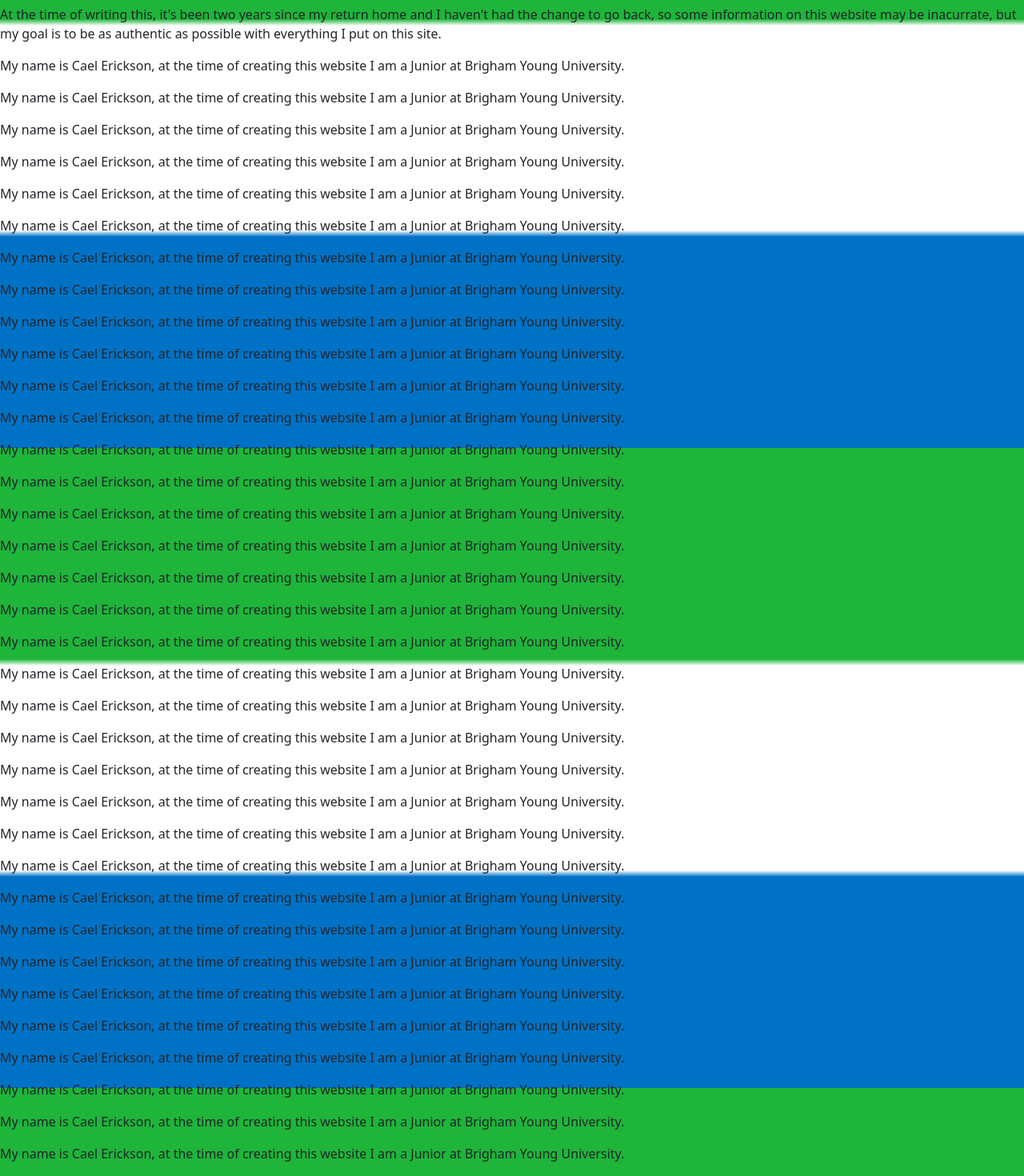
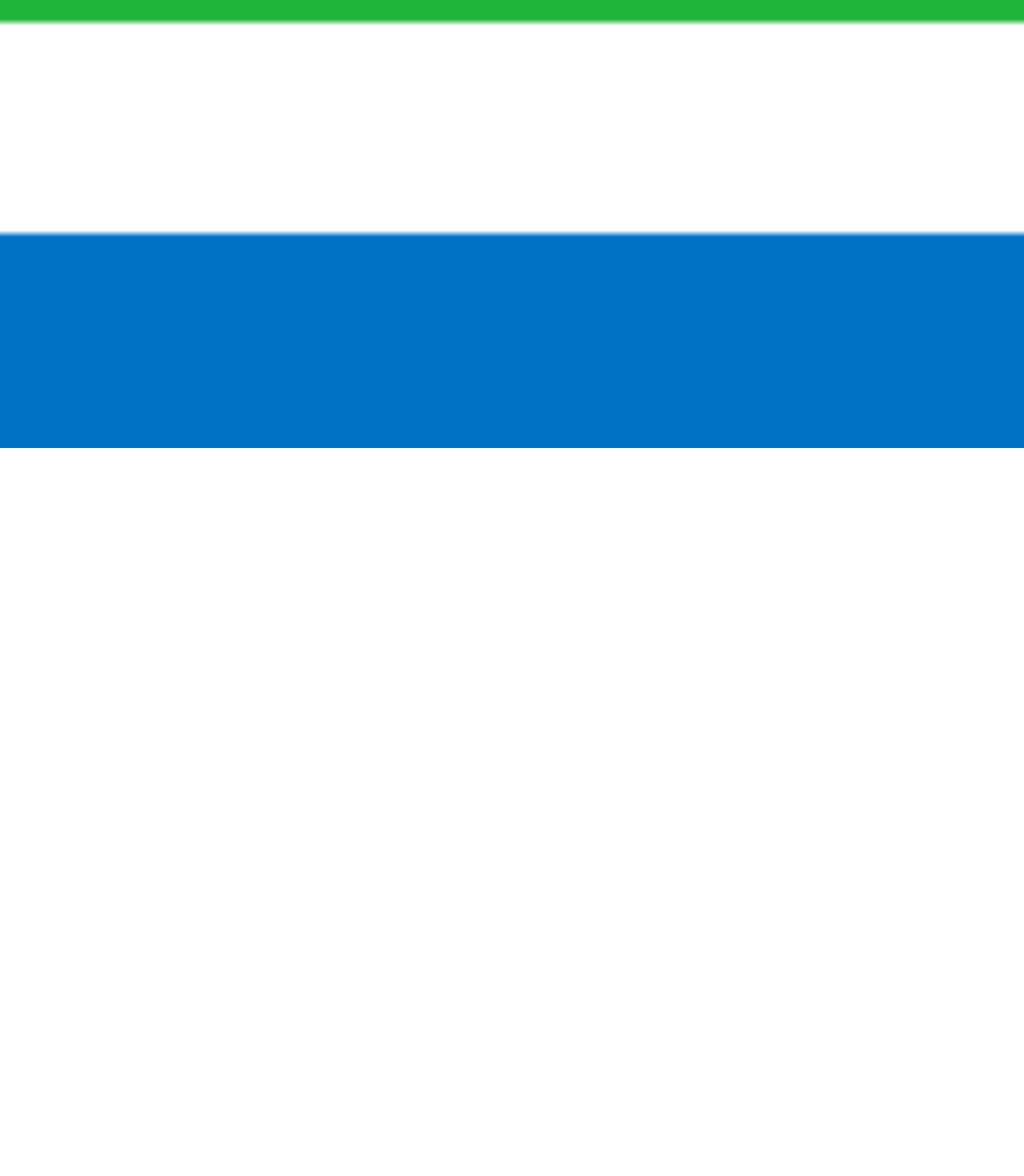
Before and after one commit to MrCael/salone_games, a React (Vite) app in the folder apps/website/: page /about in a window 1280 px wide. Shown: the part 240-1710 px from the top of the page at 80% size. After the commit the page ends 800 px from the top, so only its background shows below. Built offline with nearby package versions, Linux system fonts and the light colour scheme.

Commit message:
Created login page and boilerplate code for page to create user

```diff
--- a/apps/website/src/about/about.jsx
+++ b/apps/website/src/about/about.jsx
@@ -9,41 +9,6 @@
                 <p>I knew I wanted to make a website of my own and I remembered some games I played in Sierra Leone while serving as a missionary for the Church of Jesus Christ of Later-day Saints.</p>
                 <p>I figured that would be a great project for me to work on to improve my web development skills while working on a project that I'm passionate about.</p>
                 <p>At the time of writing this, it's been two years since my return home and I haven't had the change to go back, so some information on this website may be inacurrate, but my goal is to be as authentic as possible with everything I put on this site.</p>
-                <p>My name is Cael Erickson, at the time of creating this website I am a Junior at Brigham Young University.</p>
-                <p>My name is Cael Erickson, at the time of creating this website I am a Junior at Brigham Young University.</p>
-                <p>My name is Cael Erickson, at the time of creating this website I am a Junior at Brigham Young University.</p>
-                <p>My name is Cael Erickson, at the time of creating this website I am a Junior at Brigham Young University.</p>
-                <p>My name is Cael Erickson, at the time of creating this website I am a Junior at Brigham Young University.</p>
-                <p>My name is Cael Erickson, at the time of creating this website I am a Junior at Brigham Young University.</p>
-                <p>My name is Cael Erickson, at the time of creating this website I am a Junior at Brigham Young University.</p>
-                <p>My name is Cael Erickson, at the time of creating this website I am a Junior at Brigham Young University.</p>
-                <p>My name is Cael Erickson, at the time of creating this website I am a Junior at Brigham Young University.</p>
-                <p>My name is Cael Erickson, at the time of creating this website I am a Junior at Brigham Young University.</p>
-                <p>My name is Cael Erickson, at the time of creating this website I am a Junior at Brigham Young University.</p>
-                <p>My name is Cael Erickson, at the time of creating this website I am a Junior at Brigham Young University.</p>
-                <p>My name is Cael Erickson, at the time of creating this website I am a Junior at Brigham Young University.</p>
-                <p>My name is Cael Erickson, at the time of creating this website I am a Junior at Brigham Young University.</p>
-                <p>My name is Cael Erickson, at the time of creating this website I am a Junior at Brigham Young University.</p>
-                <p>My name is Cael Erickson, at the time of creating this website I am a Junior at Brigham Young University.</p>
-                <p>My name is Cael Erickson, at the time of creating this website I am a Junior at Brigham Young University.</p>
-                <p>My name is Cael Erickson, at the time of creating this website I am a Junior at Brigham Young University.</p>
-                <p>My name is Cael Erickson, at the time of creating this website I am a Junior at Brigham Young University.</p>
-                <p>My name is Cael Erickson, at the time of creating this website I am a Junior at Brigham Young University.</p>
-                <p>My name is Cael Erickson, at the time of creating this website I am a Junior at Brigham Young University.</p>
-                <p>My name is Cael Erickson, at the time of creating this website I am a Junior at Brigham Young University.</p>
-                <p>My name is Cael Erickson, at the time of creating this website I am a Junior at Brigham Young University.</p>
-                <p>My name is Cael Erickson, at the time of creating this website I am a Junior at Brigham Young University.</p>
-                <p>My name is Cael Erickson, at the time of creating this website I am a Junior at Brigham Young University.</p>
-                <p>My name is Cael Erickson, at the time of creating this website I am a Junior at Brigham Young University.</p>
-                <p>My name is Cael Erickson, at the time of creating this website I am a Junior at Brigham Young University.</p>
-                <p>My name is Cael Erickson, at the time of creating this website I am a Junior at Brigham Young University.</p>
-                <p>My name is Cael Erickson, at the time of creating this website I am a Junior at Brigham Young University.</p>
-                <p>My name is Cael Erickson, at the time of creating this website I am a Junior at Brigham Young University.</p>
-                <p>My name is Cael Erickson, at the time of creating this website I am a Junior at Brigham Young University.</p>
-                <p>My name is Cael Erickson, at the time of creating this website I am a Junior at Brigham Young University.</p>
-                <p>My name is Cael Erickson, at the time of creating this website I am a Junior at Brigham Young University.</p>
-                <p>My name is Cael Erickson, at the time of creating this website I am a Junior at Brigham Young University.</p>
-                <p>My name is Cael Erickson, at the time of creating this website I am a Junior at Brigham Young University.</p>
             </div>
         </main>
     )
--- a/apps/website/src/app.css
+++ b/apps/website/src/app.css
@@ -5,8 +5,14 @@
 }
 
 html, body {
+    height: 100vh;
     background: linear-gradient(to bottom, #1eb53a 0vh, #1eb53a 33vh, white 34vh, white 66vh, #0072c6 67vh, #0072c6 100vh);
     background-attachment: fixed;
+}
+
+#root {
+    display: flex;
+    flex-direction: column;
 }
 
 header {
@@ -30,3 +36,15 @@
 .menu-button {
     margin-left: 5px;
 }
+
+.login-card {
+    margin-bottom: 60px; /* Keep login card centered in the center of the white of the flag background */
+}
+
+p {
+    margin-bottom: 0;
+}
+
+.margin-top-10 {
+    margin-top: 10px;
+}
--- a/apps/website/src/app.jsx
+++ b/apps/website/src/app.jsx
@@ -1,8 +1,10 @@
 import React from "react";
 import Button from "react-bootstrap/Button";
 
-import { BrowserRouter, NavLink, Route, Routes, useLocation } from "react-router-dom";
+import { BrowserRouter, NavLink, Route, Routes } from "react-router-dom";
 import { About } from "./about/about";
+import { Login } from "./login/login";
+import { CreateUser } from "./user/create/create";
 
 import "bootstrap-icons/font/bootstrap-icons.css";
 import './custom.scss';
@@ -15,12 +17,14 @@
                 <NavLink to="/">
                     <img className="main-logo" src="logoipsum-242.png" alt="logo" />
                 </NavLink>
-                <Button className="float-end menu-button"><i className="bi bi-box-arrow-in-right"></i>&nbsp;Sign In</Button>
+                <NavLink className="btn btn-primary float-end menu-button" to="/login"><i className="bi bi-box-arrow-in-right"></i>&nbsp;Sign In</NavLink>
                 <NavLink className="btn btn-primary float-end menu-button" to="/about"><i className="bi bi-people"></i>&nbsp;About</NavLink>
             </header>
             <Routes>
                 <Route path="/" element={<></>} exact />
                 <Route path="/about" element={<About />} />
+                <Route path="/user/create" element={<CreateUser />} />
+                <Route path="/login" element={<Login />} />
             </Routes>
             <footer></footer>
         </BrowserRouter>
--- /dev/null
+++ b/apps/website/src/login/login.jsx
@@ -0,0 +1,21 @@
+import React from "react";
+import Button from "react-bootstrap/Button";
+
+import { NavLink } from "react-router-dom";
+
+export function Login() {
+    return (
+        <main className="d-flex flex-grow-1 justify-content-center align-items-center">
+            <div className="card w-auto h-auto login-card">
+                <div className="card-body">
+                    <p>Username:</p>
+                    <input type="text" className="form-control" style={{ width: "300px" }} />
+                    <p>Password:</p>
+                    <input type="password" className="form-control" />
+                    <Button className="form-control margin-top-10">Sign In</Button>
+                    <p className="margin-top-10">Don't have an account? Create one <NavLink to="/user/create">here!</NavLink></p>
+                </div>
+            </div>
+        </main>
+    );
+}
--- /dev/null
+++ b/apps/website/src/user/create/create.jsx
@@ -0,0 +1,7 @@
+import React from "react";
+
+export function CreateUser() {
+    return (
+        <main>create user</main>
+    );
+}
```
